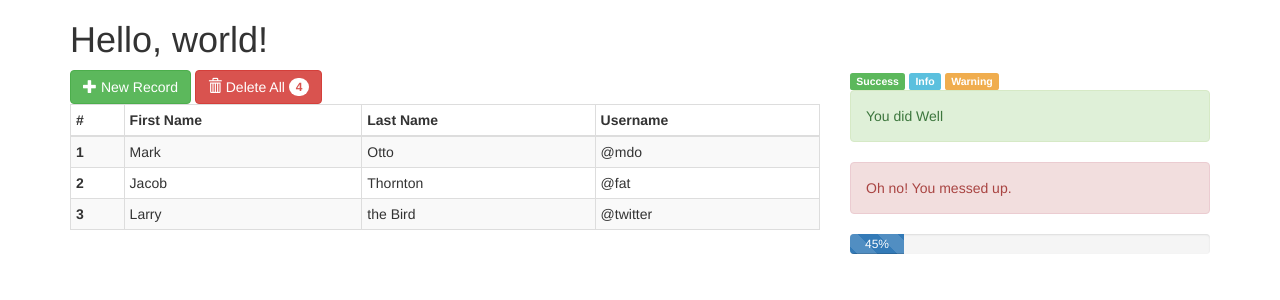
After one commit to AHaaland/WebProgrammingFall2015, a PHP site: page / in a window 1280 px wide. The commit adds this page. Shown: the top 300 px of the page. Run offline with PHP 8.4, Linux system fonts and the light colour scheme; some libraries are stand-ins or nearby versions.

Commit message:
name Change

```diff
--- /dev/null
+++ b/index.php
@@ -0,0 +1,92 @@
+<!DOCTYPE html>
+<html lang="en">
+  <head>
+    <meta charset="utf-8">
+    <meta http-equiv="X-UA-Compatible" content="IE=edge">
+    <meta name="viewport" content="width=device-width, initial-scale=1">
+    <!-- The above 3 meta tags *must* come first in the head; any other head content must come *after* these tags -->
+    <title>Bootstrap 101 Template</title>
+
+    <!-- Bootstrap -->
+    <link rel="stylesheet" href="https://maxcdn.bootstrapcdn.com/bootstrap/3.3.5/css/bootstrap.min.css">
+
+  </head>
+  <body>
+    <div class="container">
+        <h1>Hello, world!</h1>
+      <div class="row">
+        <div class="col-md-8 col-xs-10">
+          <a href="#" class="btn btn-success"><i class ="glyphicon glyphicon-plus"></i> New Record</a>
+          <a href="#" class="btn btn-danger"><i class ="glyphicon glyphicon-trash"></i> Delete All <span class="badge">4</span></a>
+          <table class="table table-condensed table-striped table-bordered table-hover">
+          <thead>
+            <tr>
+            <th>#</th>
+            <th>First Name</th>
+            <th>Last Name</th>
+            <th>Username</th>
+          </tr>
+        </thead>
+        <tbody>
+          <tr>
+            <th scope="row">1</th>
+            <td>Mark</td>
+            <td>Otto</td>
+              <td>@mdo</td>
+          </tr>
+          <tr>
+              <th scope="row">2</th>
+            <td>Jacob</td>
+            <td>Thornton</td>
+            <td>@fat</td>
+            </tr>
+          <tr>
+            <th scope="row">3</th>
+            <td>Larry</td>
+            <td>the Bird</td>
+            <td>@twitter</td>
+          </tr>
+        </tbody>
+      </table>
+        </div>
+        <div class="col-md-4 col-xs-2">
+      <span class="label label-success">Success</span>
+      <span class="label label-info">Info</span>
+      <span class="label label-warning">Warning</span>
+      </div>
+      <div class="col-md-4 col-xs-10">
+      <div class="alert alert-success" role="alert">
+          You did Well
+      </div>
+      <div class="alert alert-danger" role="alert">
+          Oh no! You messed up.
+      </div>
+      <div class="progress">
+        <div class="progress-bar progress-bar-striped active" role="progressbar" aria-valuenow="45" aria-valuemin="0" aria-valuemax="100" style="width: 15%">
+          <span class="jq">45% Complete</span>
+      </div>
+        </div>
+      </div>
+    </div>
+    </div>
+    <script src="https://ajax.googleapis.com/ajax/libs/jquery/1.11.3/jquery.min.js"></script>
+    <script src="https://maxcdn.bootstrapcdn.com/bootstrap/3.3.5/js/bootstrap.min.js"></script>
+    <script type="text/javascript">
+          (function(){
+          $(".progress-bar").animate({width: $(".progress").width() *.75});
+          //local scope
+          SomeName = function(){
+          //var intendedWidth = $(".progress-bar").width() *.75;
+          $(".progress-bar").animate({width: MyObject.intendedWidth}, 2000);
+          }
+
+          })
+          var MyObject = {
+            hello: "world", intendedWidth: $(".progress-bar").width()* .75
+          };
+          SomeName();
+
+       // setTimeout(SomeName, 100);
+       </script>
+  </body>
+</html>
```
Also changed, not shown: index1.php (+28 -14 lines).
